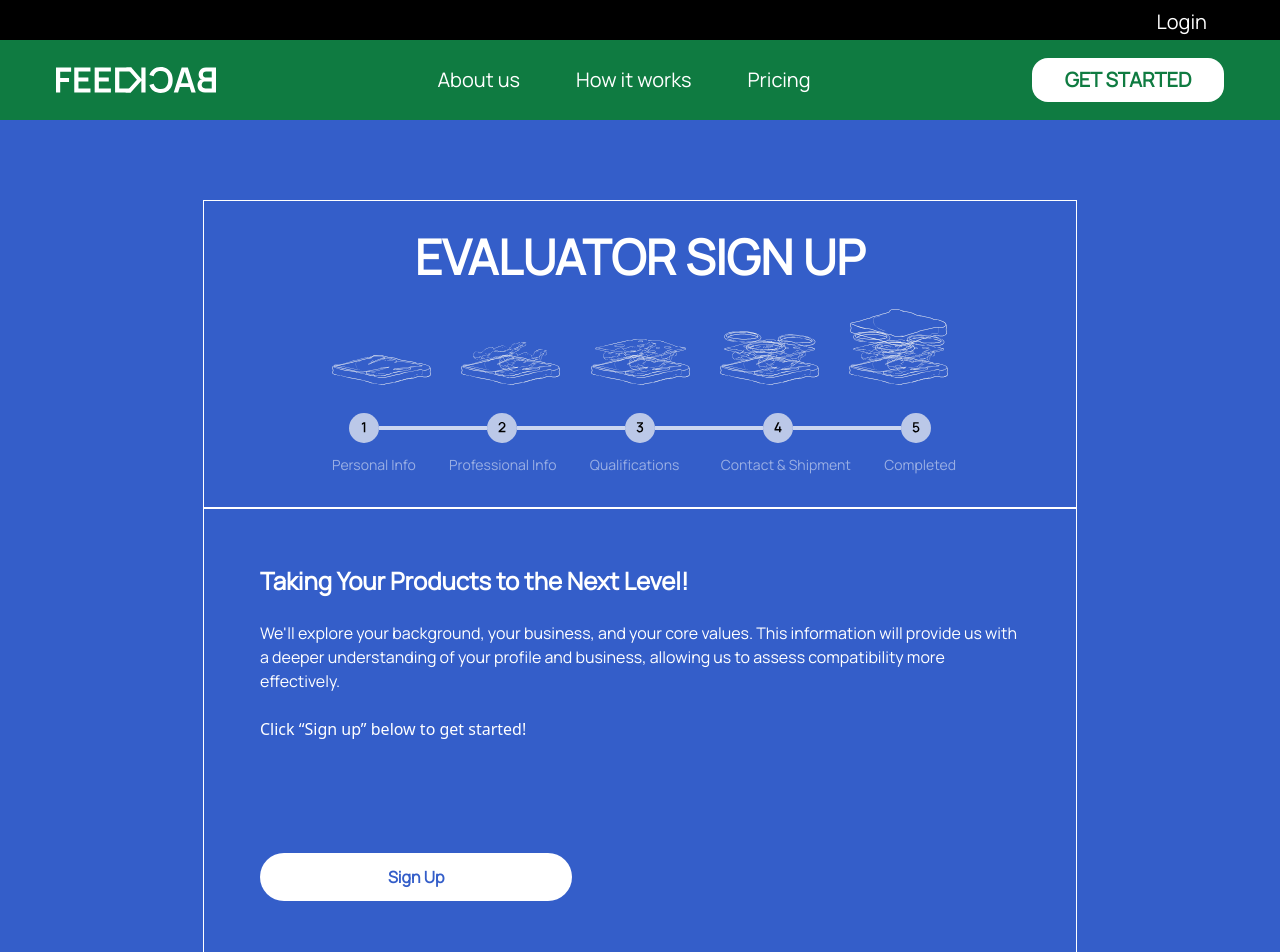
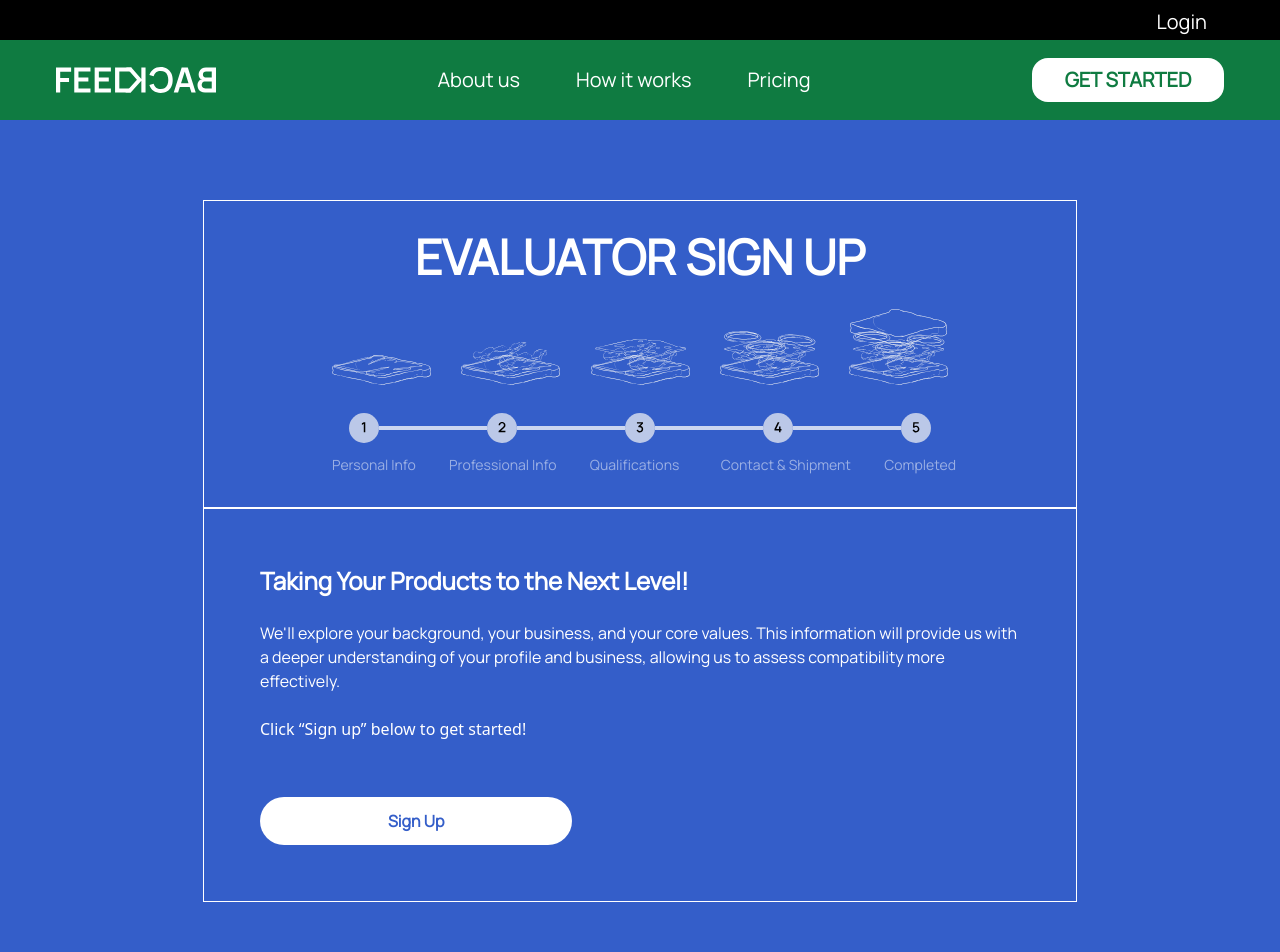
Before and after one commit to LetsRuminate/ruminate-feedback, a React (Vite) app: page /evaluator-default in a window 1280 px wide. Shown: the top 952 px of the page. Built offline with nearby package versions, Linux system fonts and the light colour scheme; no server answers.

Commit message:
QA implemented for Forms

```diff
--- a/src/pages/evaluator/sign-up-form/default-page/index.tsx
+++ b/src/pages/evaluator/sign-up-form/default-page/index.tsx
@@ -1,28 +1,30 @@
 // Default Stage
 // The Sandwich
-import StepOneInactive from '@assets/registration/progress-bar-1/step-1/step-1-inactive.svg'
-import StepTwoInactive from '@assets/registration/progress-bar-1/step-2/step-2-inactive.svg'
-import StepThreeInactive from '@assets/registration/progress-bar-1/step-3/step-3-inactive.svg'
-import StepFourInactive from '@assets/registration/progress-bar-1/step-4/step-4-inactive.svg'
-import StepFiveInactive from '@assets/registration/progress-bar-1/step-5/step-5-inactive.svg'
+import StepOneInactive from "@assets/registration/progress-bar-1/step-1/step-1-inactive.svg";
+import StepTwoInactive from "@assets/registration/progress-bar-1/step-2/step-2-inactive.svg";
+import StepThreeInactive from "@assets/registration/progress-bar-1/step-3/step-3-inactive.svg";
+import StepFourInactive from "@assets/registration/progress-bar-1/step-4/step-4-inactive.svg";
+import StepFiveInactive from "@assets/registration/progress-bar-1/step-5/step-5-inactive.svg";
 // The Number Progress
-import PageOneInactive from '@assets/registration/progress-bar-2/step-1/step-1-inactive.svg'
-import PageTwoInactive from '@assets/registration/progress-bar-2/step-2/step-2-inactive.svg'
-import PageThreeInactive from '@assets/registration/progress-bar-2/step-3/step-3-inactive.svg'
-import PageFourInactive from '@assets/registration/progress-bar-2/step-4/step-4-inactive.svg'
-import PageFiveInactive from '@assets/registration/progress-bar-2/step-5/step-5-inactive.svg'
+import PageOneInactive from "@assets/registration/progress-bar-2/step-1/step-1-inactive.svg";
+import PageTwoInactive from "@assets/registration/progress-bar-2/step-2/step-2-inactive.svg";
+import PageThreeInactive from "@assets/registration/progress-bar-2/step-3/step-3-inactive.svg";
+import PageFourInactive from "@assets/registration/progress-bar-2/step-4/step-4-inactive.svg";
+import PageFiveInactive from "@assets/registration/progress-bar-2/step-5/step-5-inactive.svg";
 
-import Connector from '@assets/registration/progress-bar-2/progress-bar-connector/inactive.svg'
+import Connector from "@assets/registration/progress-bar-2/progress-bar-connector/inactive.svg";
 
-import { Link } from 'react-router-dom';
+import { Link } from "react-router-dom";
 
 export default function EvaluatorDefault() {
   return (
-        <div className='py-20 bg-[#345EC9]'>
-            <div className='border border-white w-[874px] py-8 mx-auto'>
-                <h1 className='text-white text-5xl font-manrope font-bold text-center'>EVALUATOR SIGN UP</h1>
+    <div className="py-20 bg-[#345EC9]">
+      <div className="border border-white w-[874px] py-8 mx-auto">
+        <h1 className="text-white text-5xl font-manrope font-bold text-center">
+          EVALUATOR SIGN UP
+        </h1>
         {/* the below is for the sandwich */}
-                <div className='flex justify-between px-32 items-end py-7'>
+        <div className="flex justify-between px-32 items-end py-7">
           <img src={StepOneInactive} alt="Step One Inactive" />
           <img src={StepTwoInactive} alt="Step Two Inactive" />
           <img src={StepThreeInactive} alt="Step Three Inactive" />
@@ -30,7 +32,7 @@ export default function EvaluatorDefault() {
           <img src={StepFiveInactive} alt="Step Five Inactive" />
         </div>
         {/* the below is for the number progress bar */}
-                <div className='flex justify-center pb-3'>
+        <div className="flex justify-center pb-3">
           <img src={PageOneInactive} alt="Page One Inactive" />
           <img src={Connector} alt="Connector" />
           <img src={PageTwoInactive} alt="Page Two Inactive" />
@@ -41,25 +43,40 @@ export default function EvaluatorDefault() {
           <img src={Connector} alt="Connector" />
           <img src={PageFiveInactive} alt="Page Five Inactive" />
         </div>
-                <div className='flex justify-between px-32'>
-                <p className='text-[#ffffff80] text-sm font-manrope font-normal'>Personal Info</p>
-                <p className='text-[#ffffff80] text-sm font-manrope font-normal'>Professional Info</p>
-                <p className='text-[#ffffff80] text-sm font-manrope font-normal'>Qualifications</p>
-                <p className='text-[#ffffff80] text-sm font-manrope font-normal pl-2'>Contact & Shipment</p>
-                <p className='text-[#ffffff80] text-sm font-manrope font-normal -mr-2'>Completed</p>
+        <div className="flex justify-between px-32">
+          <p className="text-[#ffffff80] text-sm font-manrope font-normal">
+            Personal Info
+          </p>
+          <p className="text-[#ffffff80] text-sm font-manrope font-normal">
+            Professional Info
+          </p>
+          <p className="text-[#ffffff80] text-sm font-manrope font-normal">
+            Qualifications
+          </p>
+          <p className="text-[#ffffff80] text-sm font-manrope font-normal pl-2">
+            Contact & Shipment
+          </p>
+          <p className="text-[#ffffff80] text-sm font-manrope font-normal -mr-2">
+            Completed
+          </p>
         </div>
       </div>
-            <div className='border border-white mx-auto w-[874px] px-14 pb-14'>
-                <div className='py-14'>
-                    <h3 className='text-white text-2xl font-manrope font-bold'>Taking Your Products to the Next Level!</h3>
-                    <p className='text-white text-base font-manrope font-normal py-6'>
-                    We'll explore your background, your business, and your core values. This information will provide us with a deeper understanding of your profile and business, allowing us to assess compatibility more effectively.
+      <div className="border border-white mx-auto w-[874px] px-14 py-14">
+        <div>
+          <h3 className="text-white text-2xl font-manrope font-bold">
+            Taking Your Products to the Next Level!
+          </h3>
+          <p className="text-white text-base font-manrope font-normal py-6">
+            We'll explore your background, your business, and your core values.
+            This information will provide us with a deeper understanding of your
+            profile and business, allowing us to assess compatibility more
+            effectively.
           </p>
-                    <p className='pb-14 text-white'>
-                    Click “Sign up” below to get started!
-                    </p>
+          <p className="text-white">Click “Sign up” below to get started!</p>
         </div>
-                <button className='text-[#345EC9] text-base font-manrope font-semibold bg-white px-32 py-3 rounded-3xl'><Link to='/evaluator-page-1'>Sign Up</Link></button>
+        <button className="text-[#345EC9] text-base font-manrope font-semibold bg-white px-32 py-3 rounded-3xl mt-14">
+          <Link to="/evaluator-page-1">Sign Up</Link>
+        </button>
       </div>
     </div>
   );
--- a/src/pages/producer/sign-up-form/default-page/index.tsx
+++ b/src/pages/producer/sign-up-form/default-page/index.tsx
@@ -72,9 +72,7 @@ export default function DefaultPage() {
             profile and business, allowing us to assess compatibility more
             effectively.
           </p>
-          <p className="pb-14 text-white">
-            Click “Sign up” below to get started!
-          </p>
+          <p className="text-white">Click “Sign up” below to get started!</p>
         </div>
         <button className="text-[#345EC9] text-base font-manrope font-semibold bg-white px-32 py-3 rounded-3xl">
           <Link to="/producer-page-1">Sign Up</Link>
```
Lines whose indentation alone changed are shown as unchanged.
